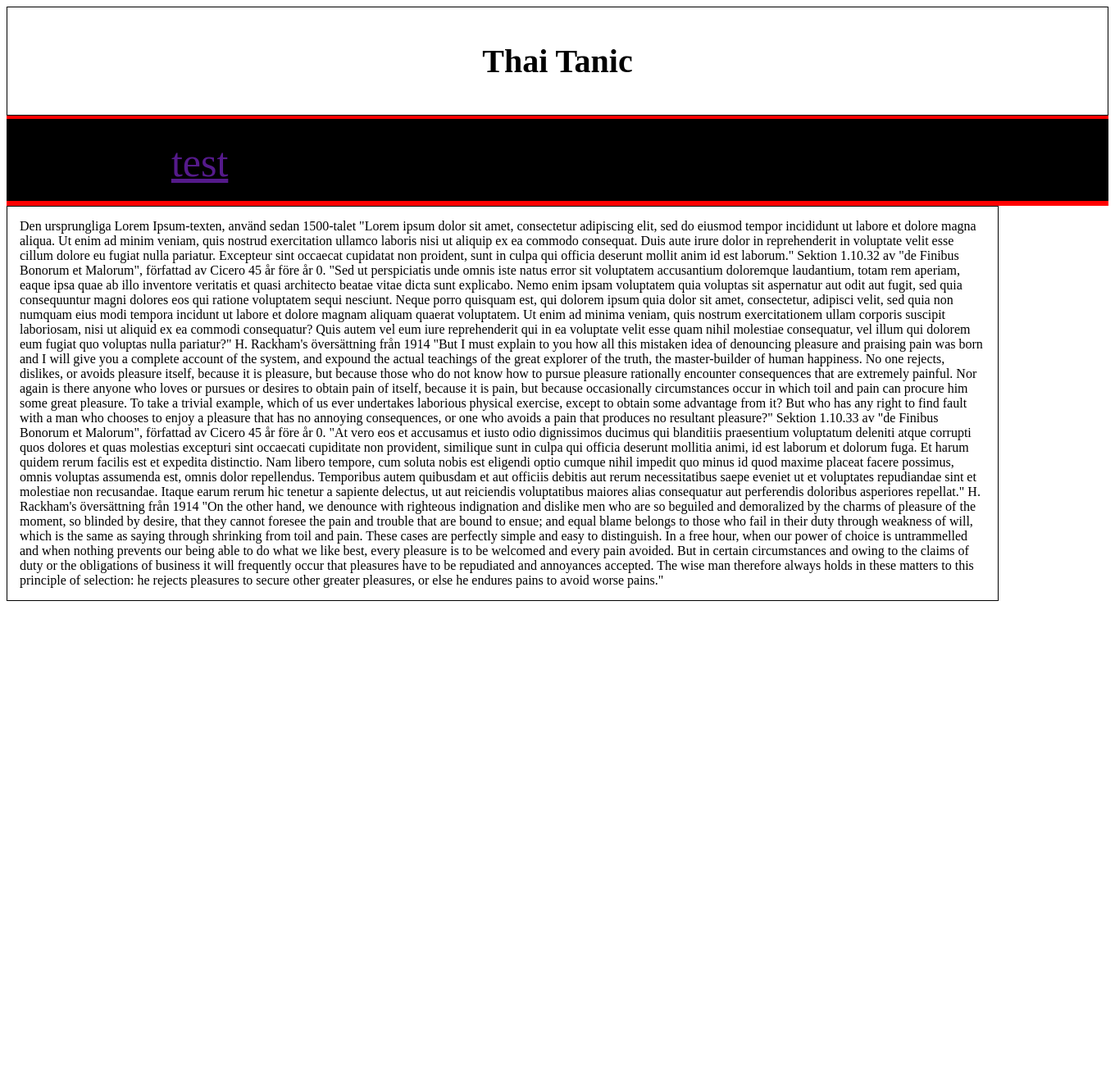
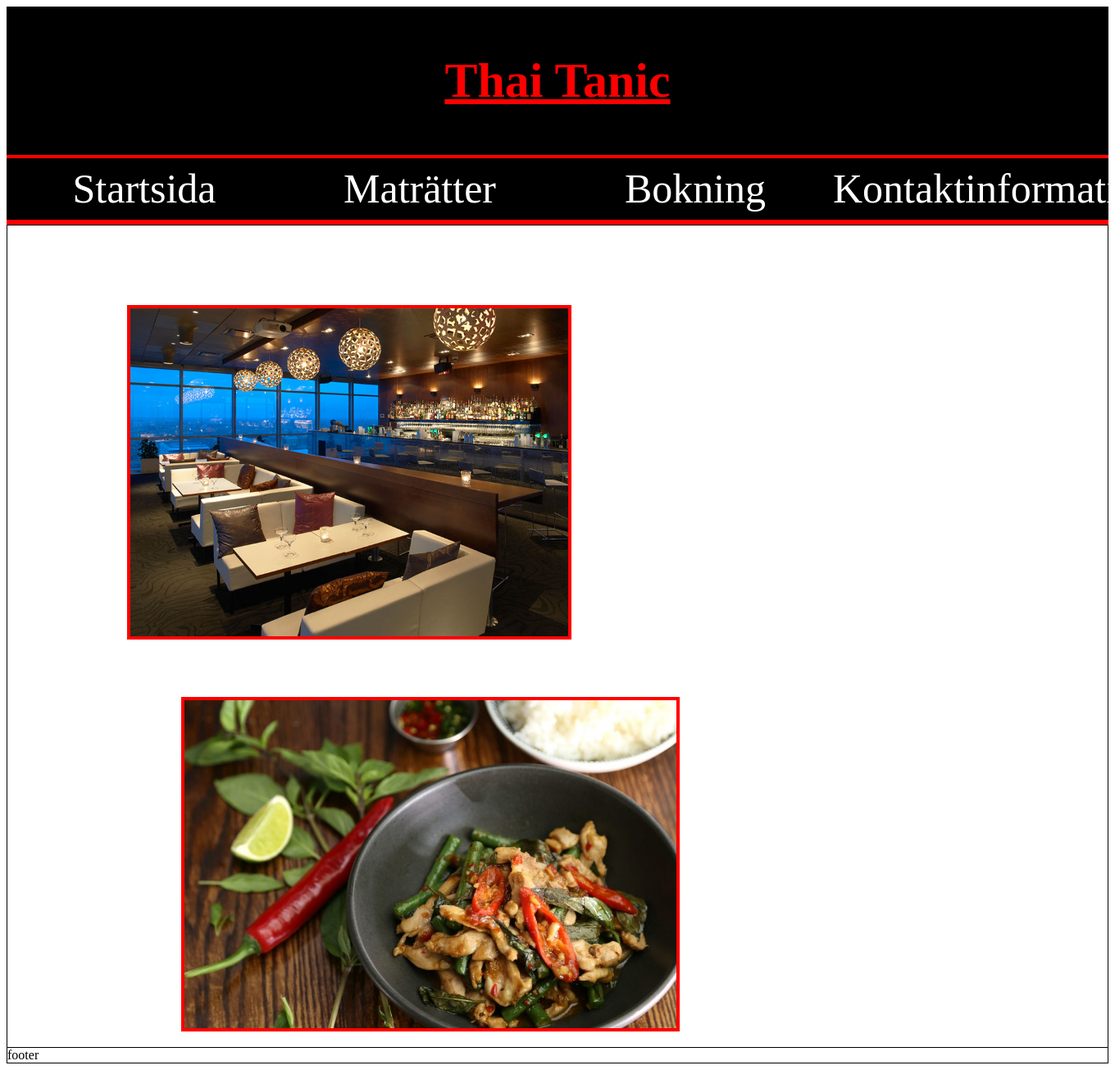
Before and after one commit to Simonbackman/Slutprojekt, a PHP site: page / in a window 1360 px wide; the page is wider, and only the part inside the window is pictured. Shown: that part at 82% size. Before the commit the page ends 733 px from the top of that part, so only its background shows below. Run offline with PHP 8.4, Linux system fonts and the light colour scheme.

Commit message:
Gjort design på första sidan

```diff
--- a/css.css
+++ b/css.css
@@ -4,29 +4,30 @@
     padding: 15px;
 	font-size:20px;
 	Text-align:center;
+    background-color:black;
+    color:red;
+    font-size: 30px;
+    text-decoration: underline;
 	}
+
 nav{
     width:100%;
-    height:100px;
+    height:75px;
     border-bottom: 6px solid red;
     border-top: 4px solid red;
     background-color:black;
 
 }
-h2{
-    text-align: center
-}
-.vnav{
-    width:30%;
+.nav_item{
+    width:25%;
     float:left;
     height: 100%;
     font-size: 50px;
     text-align: center;
     line-height:75px;
+    color:white;
 }
-
-
-.vnav:hover{
+.nav_item:hover{
     background-color: red;
     color:white;
 }
@@ -35,5 +36,24 @@ h2{
 	Float: left;
 	box-sizing: border-box;
 	padding: 15px;
-	width:90%;
+	width:100%;
 }
+
+
+.footer{
+    border:1px solid blacK;
+}
+
+
+.bord{
+    margin-left: 10%;
+    margin-top: 5%;
+    height: 400px;
+    border: 4px solid red;
+}
+.mat{
+    margin-left:15%;
+    margin-top: 5%;
+    height: 400px;
+    border: 4px solid red;
+}
--- a/index.php
+++ b/index.php
@@ -10,28 +10,19 @@
         <header class="header">
             <h1>Thai Tanic</h1>
         </header>
-        <nav class="nav">
-            <ul>
-        <li class="vnav"><a href="">test</a> </li>
-            </ul>
+        <nav>
+            <a href="index.php"><div class="nav_item">Startsida</div></a>
+            <a href="mat.php"><div class="nav_item">Maträtter</div></a>
+            <a href="bokning.php"><div class="nav_item">Bokning</div></a>
+            <a href="contact.php"><div class="nav_item">Kontaktinformation</div></a>
         </nav>
+        <Section class="section">
+            <p></p>
 
-        <Section class="section">
-        Den ursprungliga Lorem Ipsum-texten, använd sedan 1500-talet
-"Lorem ipsum dolor sit amet, consectetur adipiscing elit, sed do eiusmod tempor incididunt ut labore et dolore magna aliqua. Ut enim ad minim veniam, quis nostrud exercitation ullamco laboris nisi ut aliquip ex ea commodo consequat. Duis aute irure dolor in reprehenderit in voluptate velit esse cillum dolore eu fugiat nulla pariatur. Excepteur sint occaecat cupidatat non proident, sunt in culpa qui officia deserunt mollit anim id est laborum."
 
-Sektion 1.10.32 av "de Finibus Bonorum et Malorum", författad av Cicero 45 år före år 0.
-"Sed ut perspiciatis unde omnis iste natus error sit voluptatem accusantium doloremque laudantium, totam rem aperiam, eaque ipsa quae ab illo inventore veritatis et quasi architecto beatae vitae dicta sunt explicabo. Nemo enim ipsam voluptatem quia voluptas sit aspernatur aut odit aut fugit, sed quia consequuntur magni dolores eos qui ratione voluptatem sequi nesciunt. Neque porro quisquam est, qui dolorem ipsum quia dolor sit amet, consectetur, adipisci velit, sed quia non numquam eius modi tempora incidunt ut labore et dolore magnam aliquam quaerat voluptatem. Ut enim ad minima veniam, quis nostrum exercitationem ullam corporis suscipit laboriosam, nisi ut aliquid ex ea commodi consequatur? Quis autem vel eum iure reprehenderit qui in ea voluptate velit esse quam nihil molestiae consequatur, vel illum qui dolorem eum fugiat quo voluptas nulla pariatur?"
 
-H. Rackham's översättning från 1914
-"But I must explain to you how all this mistaken idea of denouncing pleasure and praising pain was born and I will give you a complete account of the system, and expound the actual teachings of the great explorer of the truth, the master-builder of human happiness. No one rejects, dislikes, or avoids pleasure itself, because it is pleasure, but because those who do not know how to pursue pleasure rationally encounter consequences that are extremely painful. Nor again is there anyone who loves or pursues or desires to obtain pain of itself, because it is pain, but because occasionally circumstances occur in which toil and pain can procure him some great pleasure. To take a trivial example, which of us ever undertakes laborious physical exercise, except to obtain some advantage from it? But who has any right to find fault with a man who chooses to enjoy a pleasure that has no annoying consequences, or one who avoids a pain that produces no resultant pleasure?"
-
-Sektion 1.10.33 av "de Finibus Bonorum et Malorum", författad av Cicero 45 år före år 0.
-"At vero eos et accusamus et iusto odio dignissimos ducimus qui blanditiis praesentium voluptatum deleniti atque corrupti quos dolores et quas molestias excepturi sint occaecati cupiditate non provident, similique sunt in culpa qui officia deserunt mollitia animi, id est laborum et dolorum fuga. Et harum quidem rerum facilis est et expedita distinctio. Nam libero tempore, cum soluta nobis est eligendi optio cumque nihil impedit quo minus id quod maxime placeat facere possimus, omnis voluptas assumenda est, omnis dolor repellendus. Temporibus autem quibusdam et aut officiis debitis aut rerum necessitatibus saepe eveniet ut et voluptates repudiandae sint et molestiae non recusandae. Itaque earum rerum hic tenetur a sapiente delectus, ut aut reiciendis voluptatibus maiores alias consequatur aut perferendis doloribus asperiores repellat."
-
-H. Rackham's översättning från 1914
-"On the other hand, we denounce with righteous indignation and dislike men who are so beguiled and demoralized by the charms of pleasure of the moment, so blinded by desire, that they cannot foresee the pain and trouble that are bound to ensue; and equal blame belongs to those who fail in their duty through weakness of will, which is the same as saying through shrinking from toil and pain. These cases are perfectly simple and easy to distinguish. In a free hour, when our power of choice is untrammelled and when nothing prevents our being able to do what we like best, every pleasure is to be welcomed and every pain avoided. But in certain circumstances and owing to the claims of duty or the obligations of business it will frequently occur that pleasures have to be repudiated and annoyances accepted. The wise man therefore always holds in these matters to this principle of selection: he rejects pleasures to secure other greater pleasures, or else he endures pains to avoid worse pains."
-
+            <img class="bord" src="bilder/bord.jpg"/>
+            <img class="mat" src="bilder/mat.jpg"/>
         </Section>
 
 
@@ -42,5 +33,5 @@ H. Rackham's översättning från 1914
 
 
     <footer class="footer">
-
+footer
     </footer>
--- /dev/null
+++ b/templates/footer.php
@@ -0,0 +1,6 @@
+
+ <footer>
+
+     <p> information gathered from <a href="https://www.marvel.com"/> Marvel's official site</a> </p>
+
+</footer>
--- /dev/null
+++ b/templates/nav.php
@@ -0,0 +1,6 @@
+<nav>
+    <a href="home.php"><div class="nav_item">Hem</div></a>
+    <a href="about.php"><div class="nav_item">About</div></a>
+    <a href="contactme.php"><div class="nav_item">Kontakta mig</div></a>
+    <a href="filmer.php"><div class="nav_item">Filmer</div></a>
+</nav>
```
Also changed, not shown: bokning.php (added, +44 -0 lines), contact.php (added, +44 -0 lines), mat.php (added, +43 -0 lines), bilder/bord.jpg (added), bilder/mat.jpg (added).
